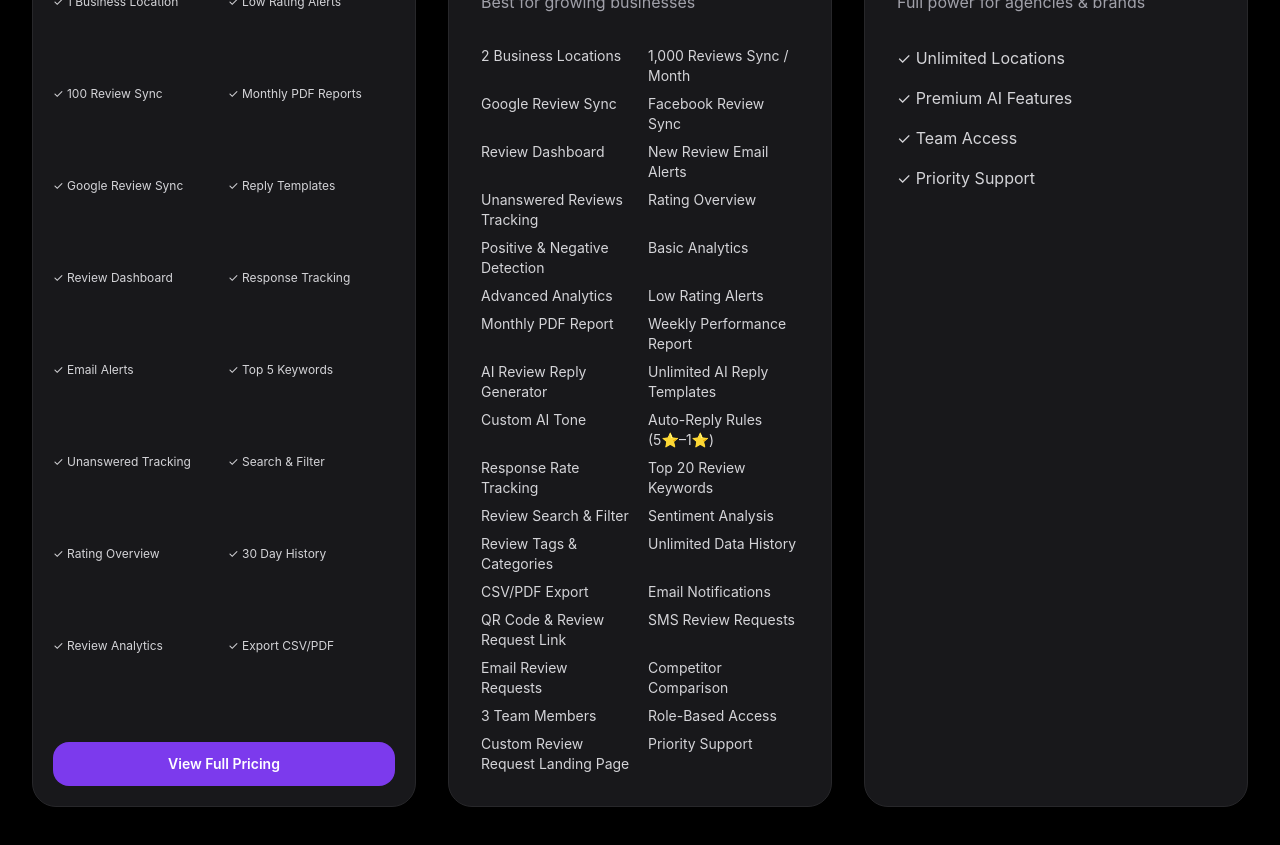
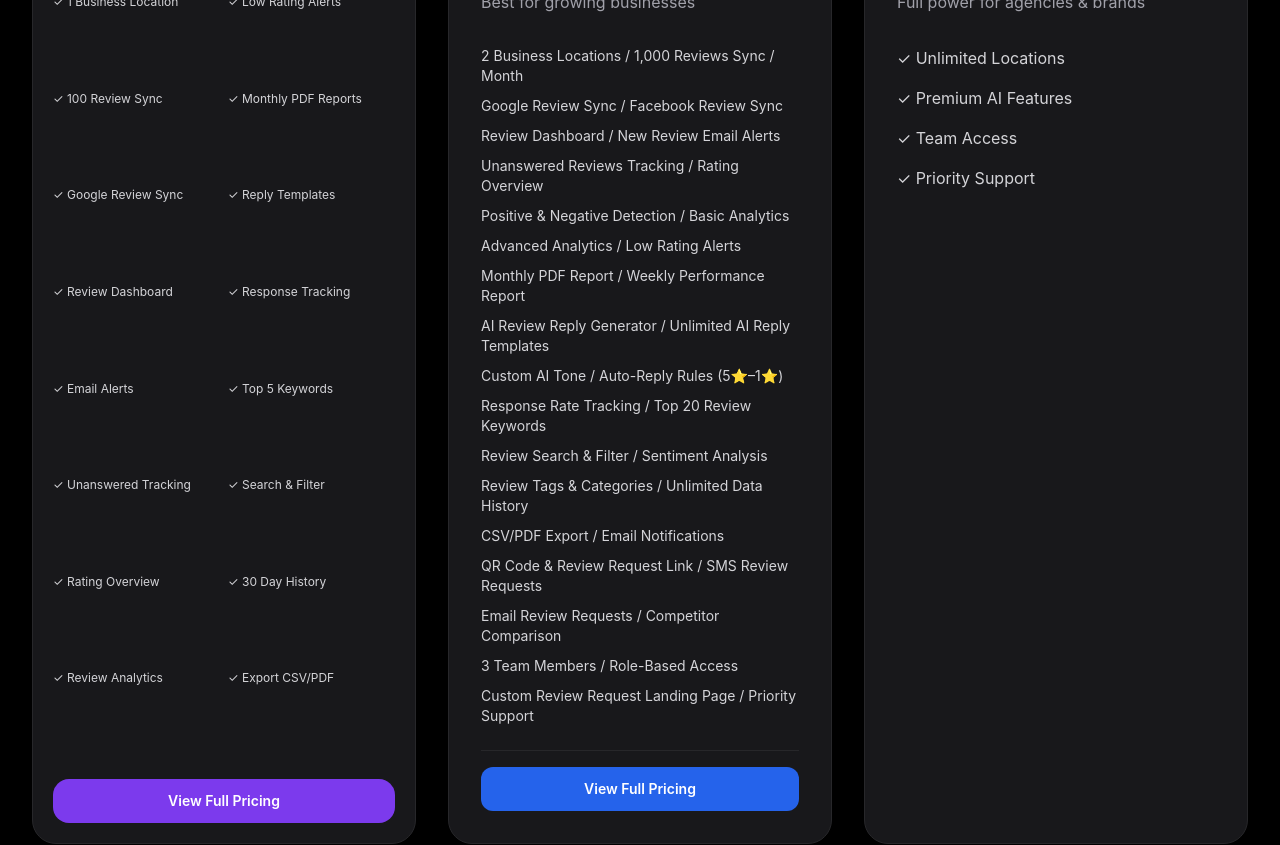
Before and after one commit to afnankhan123456/reviewreply-ai, a Next.js app: page /plans in a window 1280 px wide. Shown: the part 480-1325 px from the top of the page. Built offline with nearby package versions, Linux system fonts and the light colour scheme.

Commit message:
Update page.tsx

```diff
--- a/app/plans/page.tsx
+++ b/app/plans/page.tsx
@@ -91,41 +91,31 @@ export default function PlansPage() {
               Best for growing businesses
             </p>
 
-            <div className="grid grid-cols-2 gap-x-4 gap-y-2 text-zinc-300 text-sm flex-1">
-              <div>2 Business Locations</div>
-              <div>1,000 Reviews Sync / Month</div>
-              <div>Google Review Sync</div>
-              <div>Facebook Review Sync</div>
-              <div>Review Dashboard</div>
-              <div>New Review Email Alerts</div>
-              <div>Unanswered Reviews Tracking</div>
-              <div>Rating Overview</div>
-              <div>Positive & Negative Detection</div>
-              <div>Basic Analytics</div>
-              <div>Advanced Analytics</div>
-              <div>Low Rating Alerts</div>
-              <div>Monthly PDF Report</div>
-              <div>Weekly Performance Report</div>
-              <div>AI Review Reply Generator</div>
-              <div>Unlimited AI Reply Templates</div>
-              <div>Custom AI Tone</div>
-              <div>Auto-Reply Rules (5⭐–1⭐)</div>
-              <div>Response Rate Tracking</div>
-              <div>Top 20 Review Keywords</div>
-              <div>Review Search & Filter</div>
-              <div>Sentiment Analysis</div>
-              <div>Review Tags & Categories</div>
-              <div>Unlimited Data History</div>
-              <div>CSV/PDF Export</div>
-              <div>Email Notifications</div>
-              <div>QR Code & Review Request Link</div>
-              <div>SMS Review Requests</div>
-              <div>Email Review Requests</div>
-              <div>Competitor Comparison</div>
-              <div>3 Team Members</div>
-              <div>Role-Based Access</div>
-              <div>Custom Review Request Landing Page</div>
-              <div>Priority Support</div>
+            <div className="space-y-2.5 text-zinc-300 text-sm flex-1">
+              <div>2 Business Locations / 1,000 Reviews Sync / Month</div>
+              <div>Google Review Sync / Facebook Review Sync</div>
+              <div>Review Dashboard / New Review Email Alerts</div>
+              <div>Unanswered Reviews Tracking / Rating Overview</div>
+              <div>Positive & Negative Detection / Basic Analytics</div>
+              <div>Advanced Analytics / Low Rating Alerts</div>
+              <div>Monthly PDF Report / Weekly Performance Report</div>
+              <div>AI Review Reply Generator / Unlimited AI Reply Templates</div>
+              <div>Custom AI Tone / Auto-Reply Rules (5⭐–1⭐)</div>
+              <div>Response Rate Tracking / Top 20 Review Keywords</div>
+              <div>Review Search & Filter / Sentiment Analysis</div>
+              <div>Review Tags & Categories / Unlimited Data History</div>
+              <div>CSV/PDF Export / Email Notifications</div>
+              <div>QR Code & Review Request Link / SMS Review Requests</div>
+              <div>Email Review Requests / Competitor Comparison</div>
+              <div>3 Team Members / Role-Based Access</div>
+              <div>Custom Review Request Landing Page / Priority Support</div>
+            </div>
+
+            {/* View Full Pricing Button */}
+            <div className="mt-6 pt-4 border-t border-zinc-800">
+              <div className="bg-blue-600 hover:bg-blue-700 text-white text-center font-semibold py-3 px-6 rounded-xl transition-all text-sm">
+                View Full Pricing
+              </div>
             </div>
 
           </div>
```
